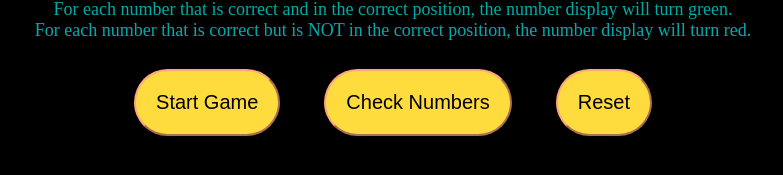
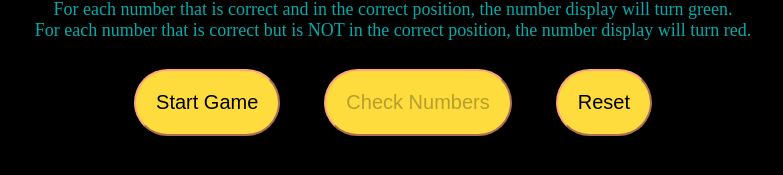
Before and after one commit to weiwenl/guesstheNum, a plain HTML site: page index.html in a window 1280 px wide. Shown: the part 147-322 px from the top of the page, without its empty margins (247-1030 px from the left). Drawn offline with Linux system fonts and the light colour scheme.

Commit message:
index: edited check button to disable click

```diff
--- a/index.html
+++ b/index.html
@@ -14,7 +14,7 @@
             </div>
 
                 <button type="button" name="button">Start Game</button>
-                <button id="check" onclick="" type="button" name="button">Check Numbers</button>
+                <button id="check" type="button" name="button" disabled="disabled">Check Numbers</button>
                 <button type="button" name="button">Reset</button>
 
                 <div id="solution">
@@ -34,7 +34,7 @@
         <input class="cell" type="text" name="guess" min="0" max="9" disabled="disabled">
         <input class="cell" type="text" name="guess" min="0" max="9" disabled="disabled">
     </div>
-
+    <!-- <script type="text/javascript" src="script2.js"></script> Temp Hard code-->
     <script type="text/javascript" src="script.js"></script>
   </body>
 </html>
```
